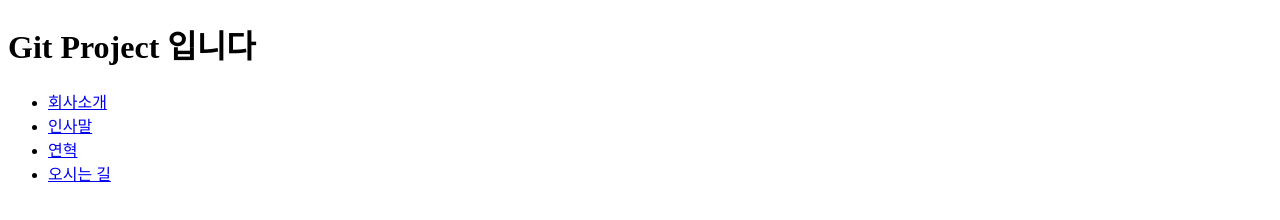
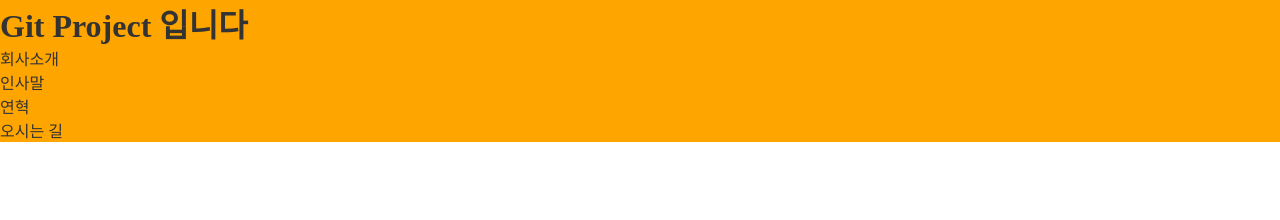
Before and after one commit to phj918189/sample1, a plain HTML site: page index.html in a window 1280 px wide. Drawn offline with Linux system fonts and the light colour scheme.

Commit message:
팀프로젝트 index파일 css링크추가 및 파일 생성

```diff
--- /dev/null
+++ b/css/main.css
@@ -0,0 +1,5 @@
+*{margin: 0; padding: 0;}
+html{font-size: 16px; color: #333;}
+a{color: #333; text-decoration: none; display: block;}
+
+header{background: orange; ;}
--- a/index.html
+++ b/index.html
@@ -5,10 +5,11 @@
   <meta charset="UTF-8">
   <meta name="viewport" content="width=device-width, initial-scale=1.0">
   <title>Team Project</title>
+  <link rel="stylesheet" href="./css/main.css">
 </head>
 
 <body>
-  <header></header>
+  <header>
   <h1>Git Project 입니다</h1>
   <ul>
     <li><a href="#">회사소개</a></li>
```
